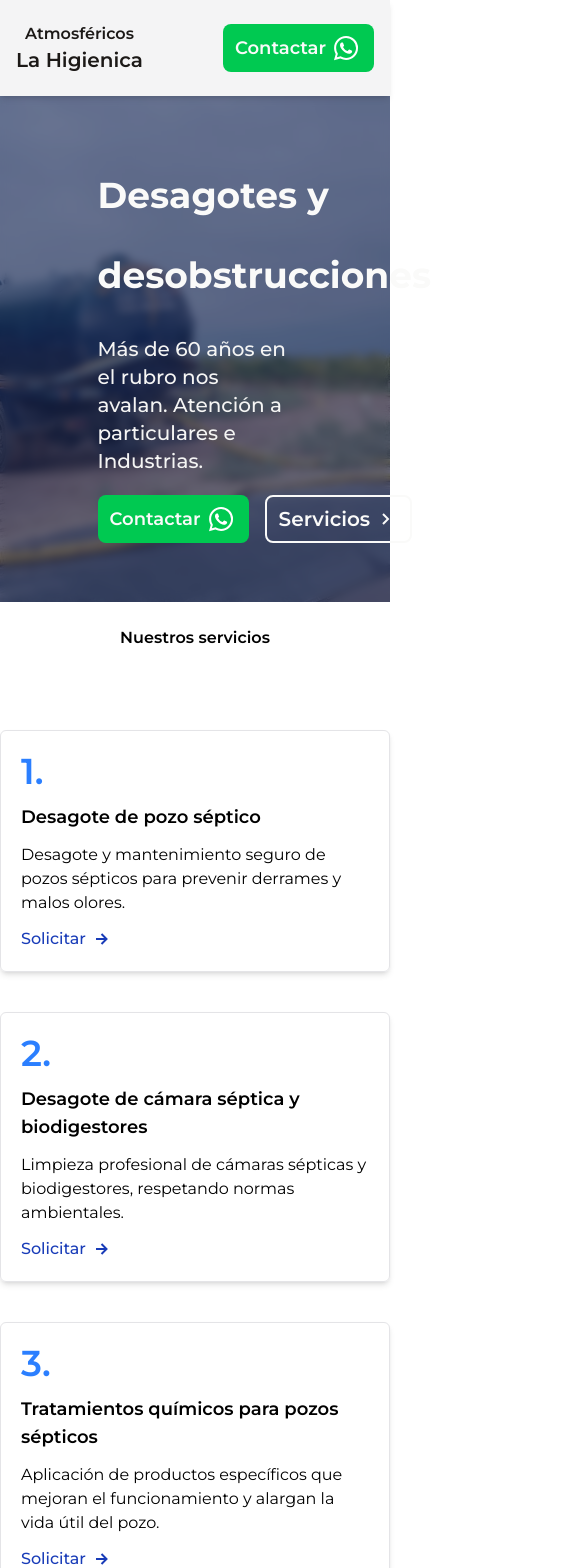
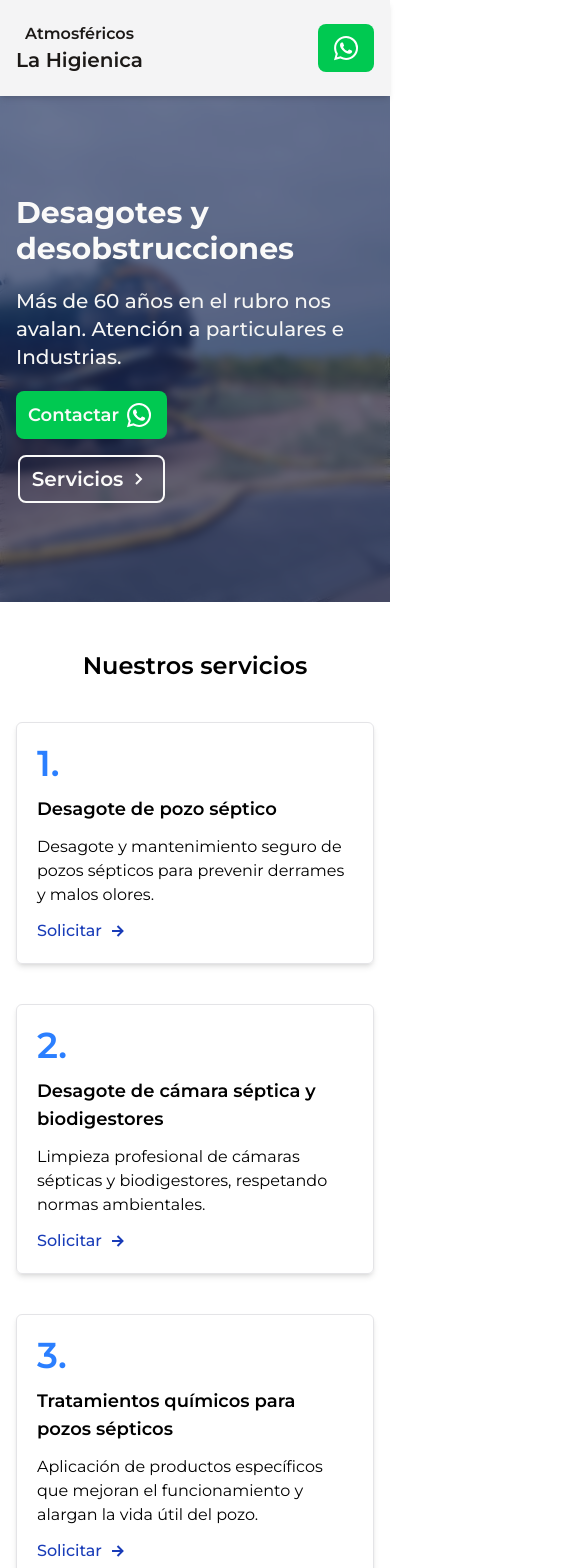
Before and after one commit to erikcba/la-higienica, a React (Vite) app: page / in a window 390 px wide. Shown: the top 1568 px of the page, 564 px wide, since content can reach past the window. Built offline with nearby package versions, Linux system fonts and the light colour scheme.

Commit message:
pagina terminada

```diff
--- a/src/components/ContactoWsp.jsx
+++ b/src/components/ContactoWsp.jsx
@@ -1,14 +1,14 @@
 import React from 'react'
 import WhatsappIcon from '../components/WhatsAppIcon'
 
-const ContactoWsp = () => {
+const ContactoWsp = ({ocultar}) => {
     const phone = "5492615906698"
     const message = "Hola, solicitar sus servicios";
     const encodedMessage = encodeURIComponent(message);
     const whatsappLink = `https://wa.me/${phone}?text=${encodedMessage}`;
     return (
         <a href={whatsappLink} className="bg-green-500 text-stone-50 text-lg sm:text-xl font-semibold rounded-lg px-3 py-2 flex flex-row items-center gap-1 hover:bg-green-400 transition-all ease-in-out ">
-            Contactar
+            <p className={`${ocultar}`} >Contactar</p>
             <WhatsappIcon />
         </a>
     )
--- a/src/components/Navbar.jsx
+++ b/src/components/Navbar.jsx
@@ -20,7 +20,7 @@ const Navbar = () => {
                         Contacto
                     </a>
                 </ul>
-                <ContactoWsp />
+                <ContactoWsp ocultar={"sm:block hidden"} />
             </div>
         </nav>
     )
--- a/src/components/StatsCard.jsx
+++ b/src/components/StatsCard.jsx
@@ -2,11 +2,11 @@ import React from 'react'
 
 const StatsCard = ({ numero, texto, color, textColor }) => {
   return (
-    <div className={`rounded-md flex flex-col gap-2 items-start justify-center px-6 py-4 ${color}`}>
-      <h1 className={`text-3xl font-bold ${textColor}`}>
+    <div className={`rounded-md flex flex-col gap-1 sm:gap-2 items-start justify-center px-4 py-2 sm:px-6 sm:py-4 ${color}`}>
+      <h1 className={`text-2xl sm:text-3xl font-bold ${textColor}`}>
         {numero}
       </h1>
-      <p className='text-lg'>
+      <p className='text-md sm:text-lg'>
         {texto}
       </p>
     </div>
--- a/src/sections/Contacto.jsx
+++ b/src/sections/Contacto.jsx
@@ -8,15 +8,15 @@ const Contacto = () => {
 
     return (
         <section id='contacto' className='bg-zinc-100'>
-            <div className='container mx-auto md:py-20 py-6 flex flex-col gap-20'>
-                <h1 className='md:text-4xl font-semibold text-center'>
+            <div className='container mx-auto md:py-20 py-12 flex flex-col gap-10 sm:gap-20 px-4 sm:px-0'>
+                <h1 className='text-2xl sm:text-4xl font-semibold text-center'>
                     Contacto
                 </h1>
                 <div className='flex flex-col sm:flex-row items-center justify-center gap-12'>
                     <div className='w-full sm:w-1/2'>
                         <Mapa />
                     </div>
-                    <div className='w-1/2 flex flex-col items-start justify-around gap-8'>
+                    <div className='w-full sm:w-1/2 flex flex-col items-start justify-around gap-8'>
                         <div className='flex flex-row items-center justify-start gap-4'>
                             <div className='self-start'>
                                 <PhoneIcon />
--- a/src/sections/Footer.jsx
+++ b/src/sections/Footer.jsx
@@ -3,9 +3,9 @@ import ContactForm from '../components/ContactForm'
 
 const Footer = () => {
     return (
-        <footer className='bg-blue-950 md:py-20'>
+        <footer className='bg-blue-950 py-12 sm:py-20'>
             <div className='container mx-auto'>
-                <div className='grid grid-cols-1 sm:grid-cols-2 gap-20'>
+                <div className='grid grid-cols-1 sm:grid-cols-2 gap-10 sm:gap-20 px-4 sm:px-0'>
                     <div className='flex flex-col items-center justify-center'>
                         <a href="#" className="flex flex-col group items-center justify-center">
                             <h2 className="text-lg text-stone-50 group-hover:text-white  font-semibold">Atmosféricos</h2>
@@ -18,7 +18,7 @@ const Footer = () => {
                     <div className='flex flex-col items-center justify-center'>
                         <ContactForm/>
                     </div>
-                    <div className='col-span-2 flex flex-col items-center justify-center mt-6 gap-1'>
+                    <div className='col-span-1 sm:col-span-2 flex flex-col items-center justify-center mt-6 gap-1'>
                         <p className='text-gray-100 text-center text-sm'>© 2025 La Higiénica. Todos los derechos reservados</p>
                         <p className='text-gray-100 text-center text-sm'>Hecho por <a className='font-semibold' href="https://www.cor-soft.com/" target='_blank' rel='noreferrer' >Cor-soft</a></p>
                     </div>
--- a/src/sections/Hero.jsx
+++ b/src/sections/Hero.jsx
@@ -7,15 +7,15 @@ const Hero = () => {
     return (
         <section className='hero-bg h-[60vh] relative'>
             <div className='h-full w-full absolute inset-0 bg-blue-950/60 backdrop-blur-xs z-10'></div>
-            <div className='container mx-auto h-full '>
-                <div className='w-1/2 h-full flex flex-col items-start justify-center gap-5 mx-auto'>
-                    <h1 className='relative z-20 text-stone-50 md:text-7xl text-4xl leading-20 font-bold'>
+            <div className='container mx-auto h-full px-4 sm:px-0'>
+                <div className='w-full sm:w-1/2 h-full flex flex-col items-start justify-center gap-5 mx-auto'>
+                    <h1 className='relative z-20 text-stone-50 sm:text-7xl text-3xl sm:leading-20 font-bold'>
                         Desagotes y <br /> desobstrucciones
                     </h1>
                     <span className='z-20 text-left text-stone-100 text-xl font-medium'>
                         Más de 60 años en el rubro nos avalan. Atención a particulares e Industrias.
                     </span>
-                    <div className='flex flex-row gap-4 z-20 justify-center items-center'>
+                    <div className='flex flex-col sm:flex-row gap-4 z-20 justify-center items-center'>
                         <ContactoWsp />
                         <a className='z-20 border-2 border-stone-50 text-stone-50 text-xl font-semibold rounded-lg px-3 py-2 hover:bg-stone-50 hover:text-zinc-800 transition-all ease-in-out flex flex-row items-center gap-1' href="#servicios">
                             Servicios
--- a/src/sections/Servicios.jsx
+++ b/src/sections/Servicios.jsx
@@ -4,11 +4,11 @@ import SubHero from "./SubHero"
 export const Servicios = () => {
     return (
         <section id='servicios'>
-            <div className='container mx-auto md:py-24 py-6 flex flex-col gap-20'>
-                <h1 className='md:text-4xl font-semibold text-center'>
+            <div className='container mx-auto md:py-24 py-12 flex flex-col gap-10 sm:gap-20'>
+                <h1 className='text-2xl sm:text-4xl font-semibold text-center'>
                     Nuestros servicios
                 </h1>
-                <div className="grid grid-cols-1 sm:grid-cols-3 gap-10">
+                <div className="grid grid-cols-1 sm:grid-cols-3 gap-10 sm:px-0 px-4">
                     <ServiciosCard numero={"1."} titulo={"Desagote de pozo séptico"} descripcion={"Desagote y mantenimiento seguro de pozos sépticos para prevenir derrames y malos olores."} />
                     <ServiciosCard numero={"2."} titulo={"Desagote de cámara séptica y biodigestores"} descripcion={"Limpieza profesional de cámaras sépticas y biodigestores, respetando normas ambientales."} />
                     <ServiciosCard numero={"3."} titulo={"Tratamientos químicos para pozos sépticos"} descripcion={"Aplicación de productos específicos que mejoran el funcionamiento y alargan la vida útil del pozo."}/>
--- a/src/sections/SubHero.jsx
+++ b/src/sections/SubHero.jsx
@@ -3,8 +3,8 @@ import React from 'react'
 const SubHero = () => {
     return (
         <section className='bg-zinc-100'>
-            <div data-aos="fade-up" className='container mx-auto md:py-20 py-6 grid grid-cols-1 sm:grid-cols-3 '>
-                <div className="flex flex-col items-center justify-center gap-3">
+            <div data-aos="fade-up" className='container mx-auto md:py-20 py-12 sm:px-0 px-4 grid grid-cols-1 sm:grid-cols-3 sm:gap-0 gap-5'>
+                <div className="flex flex-col items-center justify-center sm:gap-3">
                     <svg xmlns="http://www.w3.org/2000/svg" width={48} height={48} fill={"#3aa6f9"} viewBox="0 0 24 24">{/* Boxicons v3.0 https://boxicons.com | License  https://docs.boxicons.com/free */}<path d="M19 3h-2c0-.55-.45-1-1-1H8c-.55 0-1 .45-1 1H5c-1.1 0-2 .9-2 2v15c0 1.1.9 2 2 2h14c1.1 0 2-.9 2-2V5c0-1.1-.9-2-2-2m0 17H5V5h2v2h10V5h2z"></path><path d="M11 14.09 8.71 11.8 7.3 13.21l3 3c.2.2.45.29.71.29s.51-.1.71-.29l5-5-1.41-1.41-4.29 4.29Z"></path></svg>
                     <h2 className="text-2xl font-semibold">
                         Experiencia
```
Also changed, not shown: src/sections/Somos.jsx (+8 -8 lines).
